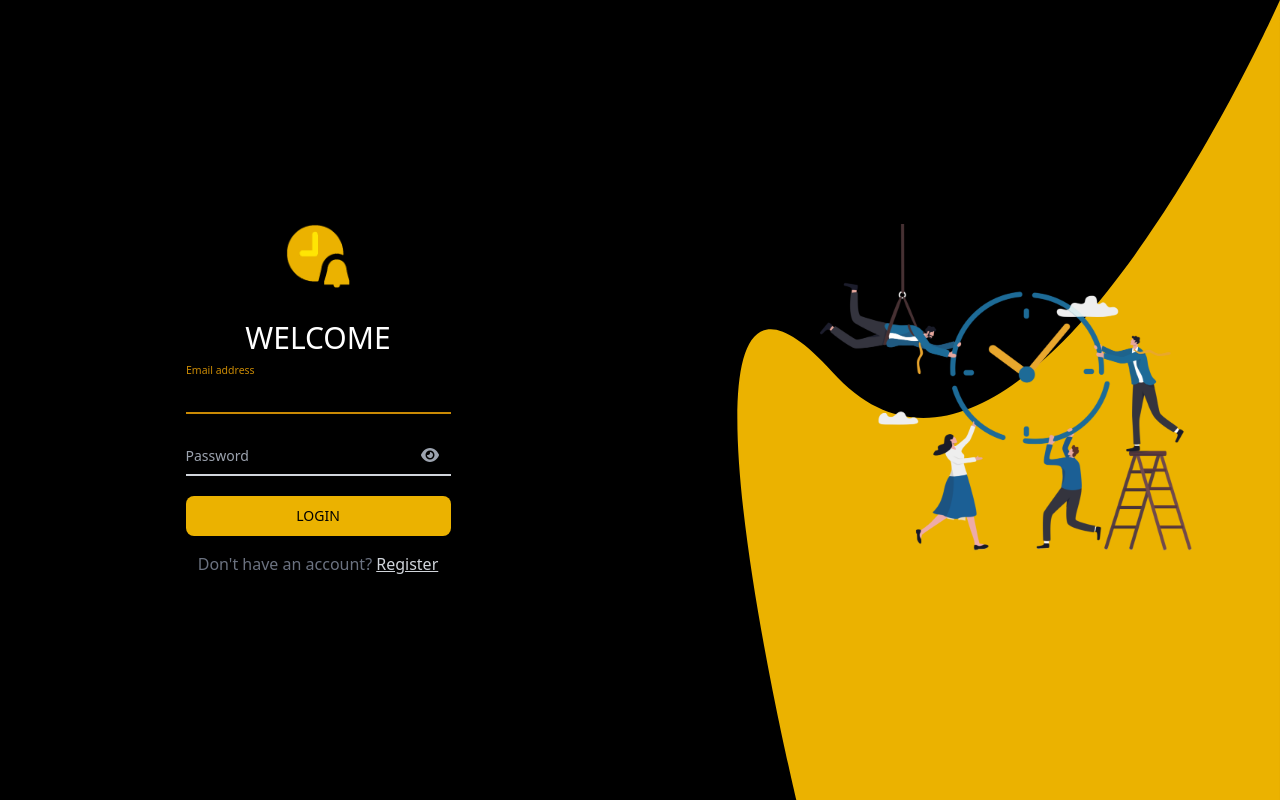
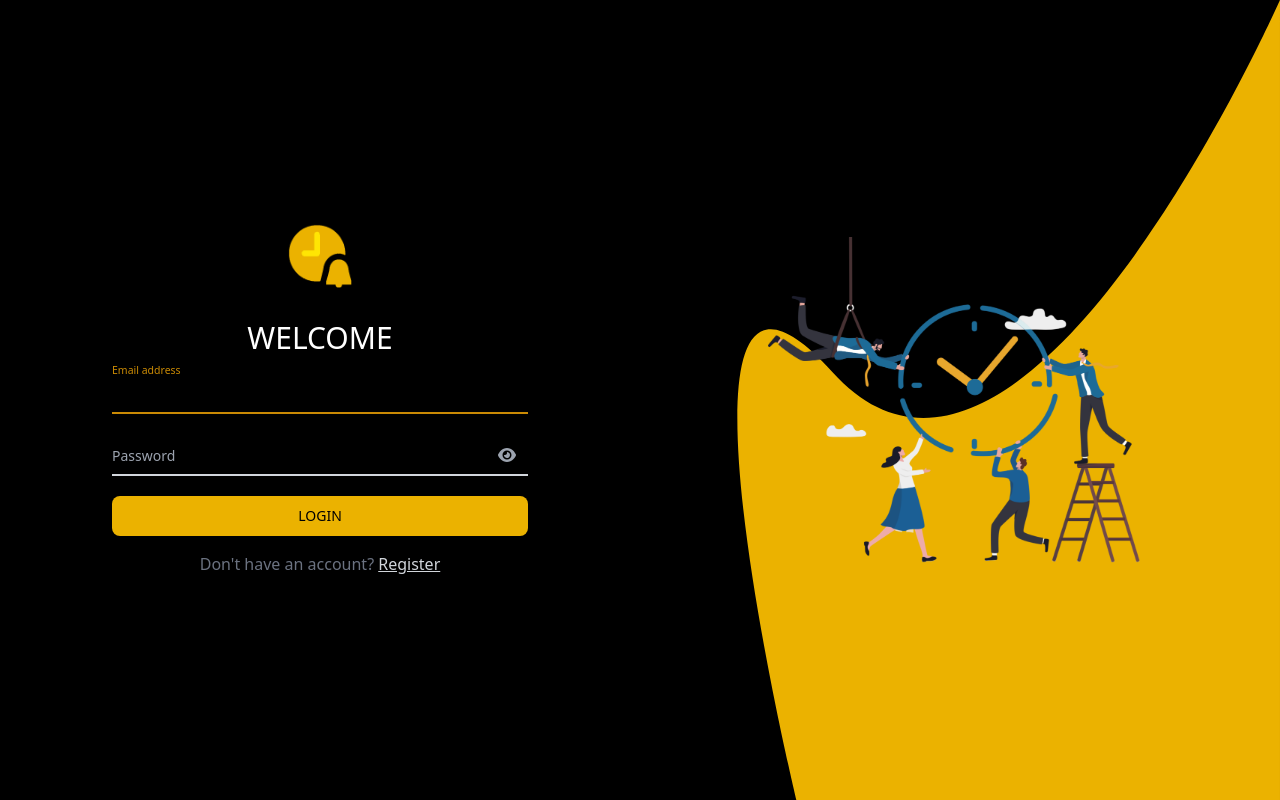
Before and after one commit to FotisLaz/Flex-Crew, a React (Vite) app in the folder frontend/: page /authentication in a window 1280 px wide. Built offline with nearby package versions, Linux system fonts and the light colour scheme.

Commit message:
fix: keep the auth page background beside the form
The yellow shape now belongs to the image column, which is hidden below lg.

```diff
--- a/frontend/src/components/common/LoginForm.tsx
+++ b/frontend/src/components/common/LoginForm.tsx
@@ -138,7 +138,7 @@ const LoginForm = () => {
 
       <span className="text-3xl">WELCOME</span>
       <form
-        className="max-w-md mx-auto flex flex-col items-stretch w-5/12"
+        className="w-full max-w-md mx-auto px-4 flex flex-col items-stretch"
         onSubmit={handleSubmit}
       >
         <div className="relative z-0 w-full mb-5 group">
--- a/frontend/src/components/common/RegisterForm.tsx
+++ b/frontend/src/components/common/RegisterForm.tsx
@@ -158,7 +158,7 @@ const RegisterForm = ({ onRegistered }: RegisterFormProps) => {
           <span className="text-3xl">JOIN US</span>
           <form
             noValidate
-            className="max-w-md mx-auto flex flex-col items-stretch w-5/12"
+            className="w-full max-w-md mx-auto px-4 flex flex-col items-stretch"
             onSubmit={handleSubmit}
           >
             <div className="relative z-0 w-full mb-5 group">
--- a/frontend/src/components/pages/Authentication.tsx
+++ b/frontend/src/components/pages/Authentication.tsx
@@ -15,7 +15,6 @@ const Authentication = () => {
     backgroundRepeat: "no-repeat",
     backgroundPosition: "right center",
     backgroundSize: "contain",
-    height: "100vh",
   };
 
   const [whichForm, setWhichForm] = useState(true);
@@ -24,8 +23,8 @@ const Authentication = () => {
   };
 
   return (
-    <div style={svgBackground} className="flex flex-row gap-2">
-      <div className="flex flex-col flex-1 text-white gap-4 items-center justify-center">
+    <div className="flex flex-row min-h-screen bg-black">
+      <div className="flex flex-col flex-1 text-white gap-4 items-center justify-center py-8">
         <img src={minimalLogo} className="w-16 h-fit" alt="Logo" />
 
         {whichForm ? <LoginForm /> : <RegisterForm onRegistered={() => setWhichForm(true)} />}
@@ -39,12 +38,9 @@ const Authentication = () => {
         </div>
       </div>
 
-      <div className="flex flex-1">
-        <img
-          src={teamImage}
-          className="w-96 h-fit relative top-56 left-44"
-          alt="Team time"
-        />
+      {/* The yellow shape is the background of this column only, so it can never cover the form. */}
+      <div style={svgBackground} className="hidden lg:flex flex-1 items-center justify-center">
+        <img src={teamImage} className="w-3/4 max-w-sm h-fit" alt="Team time" />
       </div>
     </div>
   );
```
